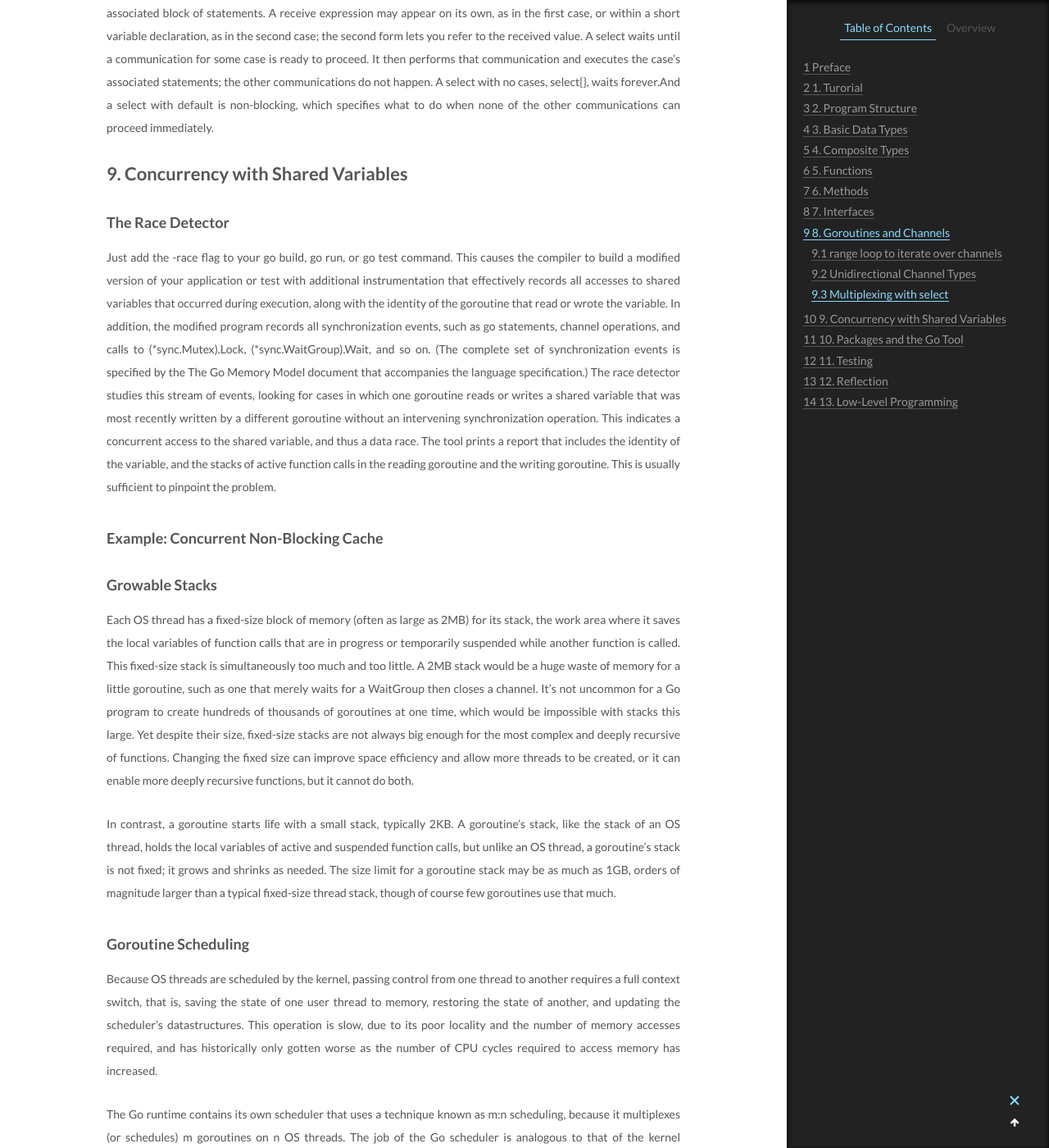
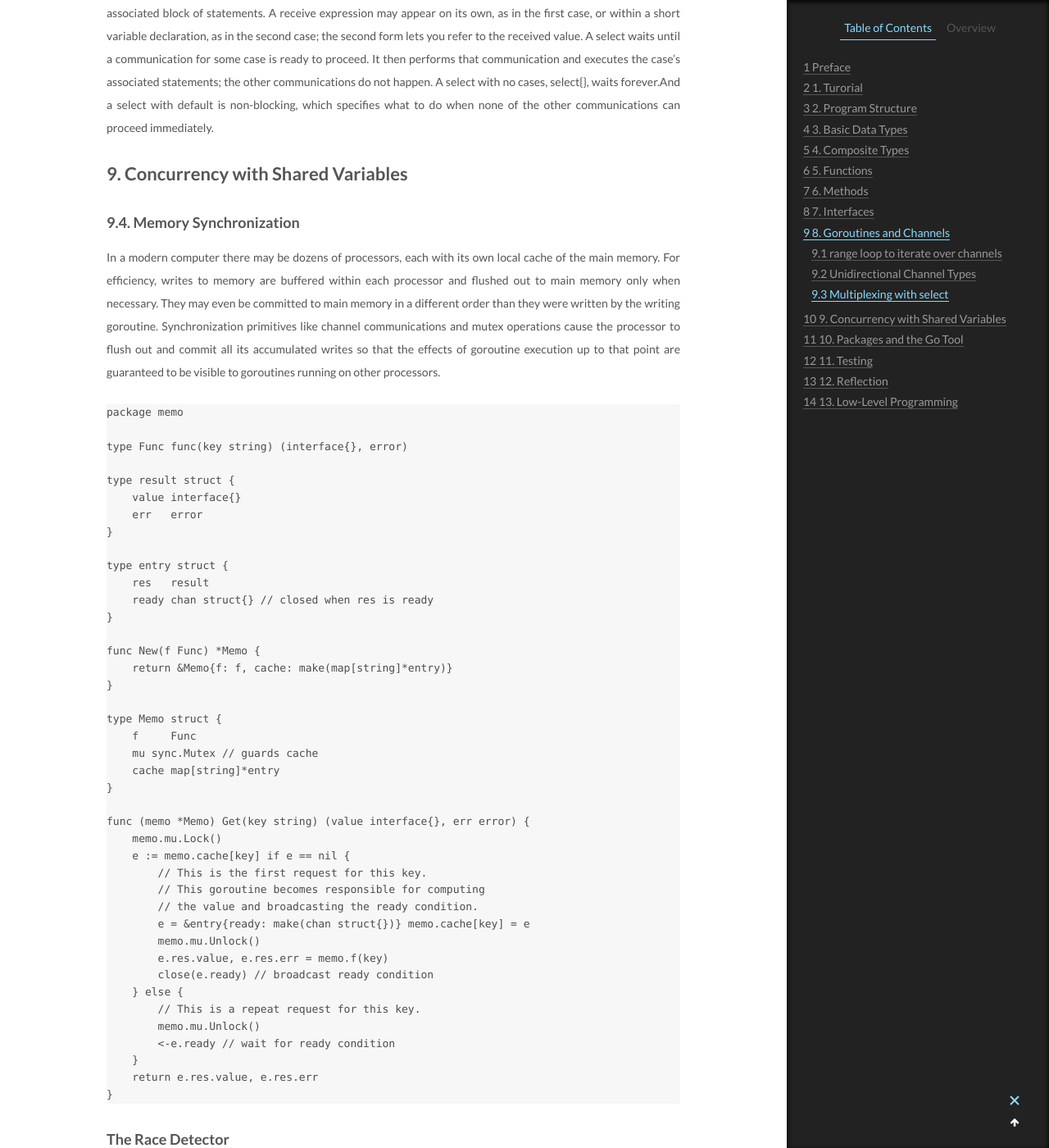
Before and after one commit to CodeHunter2006/CodeHunter2006.github.io, a Jekyll site: the page built from _posts/2019-12-21-TheGoProgrammingLaguage_Notes.md, in a window 1280 px wide and 1400 px high, scrolled down 13898 px. Shown: the whole window at 82% size. Built offline with Jekyll 4.4.1, drawn with Linux system fonts in a browser that asks for light colours.

Commit message:
[chore]: add contents.

````diff
--- a/_posts/2019-12-21-TheGoProgrammingLaguage_Notes.md
+++ b/_posts/2019-12-21-TheGoProgrammingLaguage_Notes.md
@@ -478,6 +478,54 @@ A select waits until a communication for some case is ready to proceed. It then
 
 # 9. Concurrency with Shared Variables
 
+### 9.4. Memory Synchronization
+
+In a modern computer there may be dozens of processors, each with its own local cache of the main memory. For efficiency, writes to memory are buffered within each processor and flushed out to main memory only when necessary. They may even be committed to main memory in a different order than they were written by the writing goroutine. Synchronization primitives like channel communications and mutex operations cause the processor to flush out and commit all its accumulated writes so that the effects of goroutine execution up to that point are guaranteed to be visible to goroutines running on other processors.
+
+```Golang
+package memo
+
+type Func func(key string) (interface{}, error)
+
+type result struct {
+    value interface{}
+    err   error
+}
+
+type entry struct {
+    res   result
+    ready chan struct{} // closed when res is ready
+}
+
+func New(f Func) *Memo {
+    return &Memo{f: f, cache: make(map[string]*entry)}
+}
+
+type Memo struct {
+    f     Func
+    mu sync.Mutex // guards cache
+    cache map[string]*entry
+}
+
+func (memo *Memo) Get(key string) (value interface{}, err error) {
+    memo.mu.Lock()
+    e := memo.cache[key] if e == nil {
+        // This is the first request for this key.
+        // This goroutine becomes responsible for computing
+        // the value and broadcasting the ready condition.
+        e = &entry{ready: make(chan struct{})} memo.cache[key] = e
+        memo.mu.Unlock()
+        e.res.value, e.res.err = memo.f(key)
+        close(e.ready) // broadcast ready condition
+    } else {
+        // This is a repeat request for this key.
+        memo.mu.Unlock()
+        <-e.ready // wait for ready condition
+    }
+    return e.res.value, e.res.err
+}
+```
+
 ### The Race Detector
 
 Just add the -race flag to your go build, go run, or go test command. This causes the compiler to build a modified version of your application or test with additional instrumentation that effectively records all accesses to shared variables that occurred during execution, along with the identity of the goroutine that read or wrote the variable. In addition, the modified program records all synchronization events, such as go statements, channel operations, and calls to (\*sync.Mutex).Lock, (\*sync.WaitGroup).Wait, and so on. (The complete set of synchronization events is specified by the The Go Memory Model document that accompanies the language specification.)
````
Also changed, not shown: _posts/2019-10-02-Git_CMD.md (+10 -4 lines), _posts/2019-10-27-VSCode.md (+4 -0 lines).
